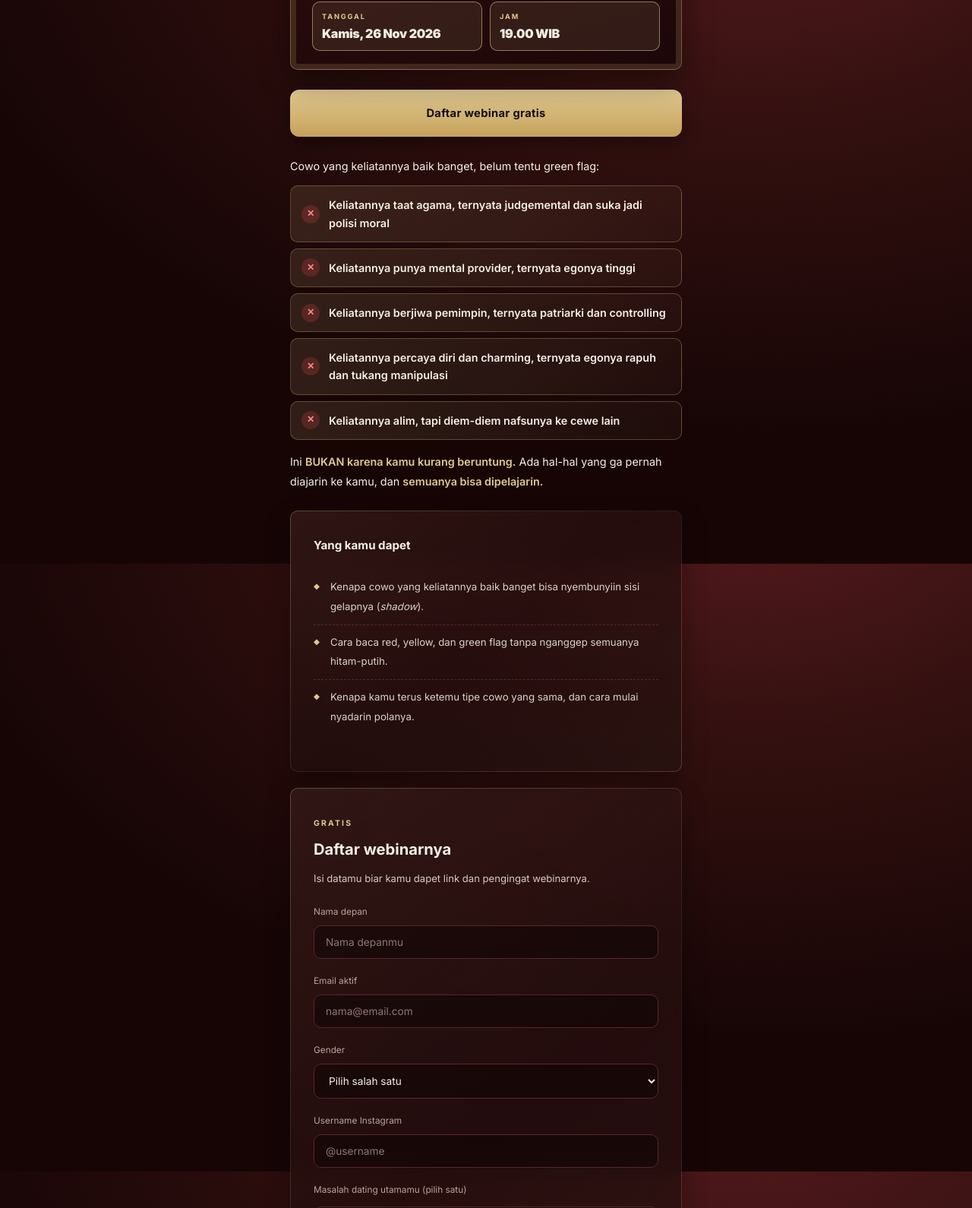
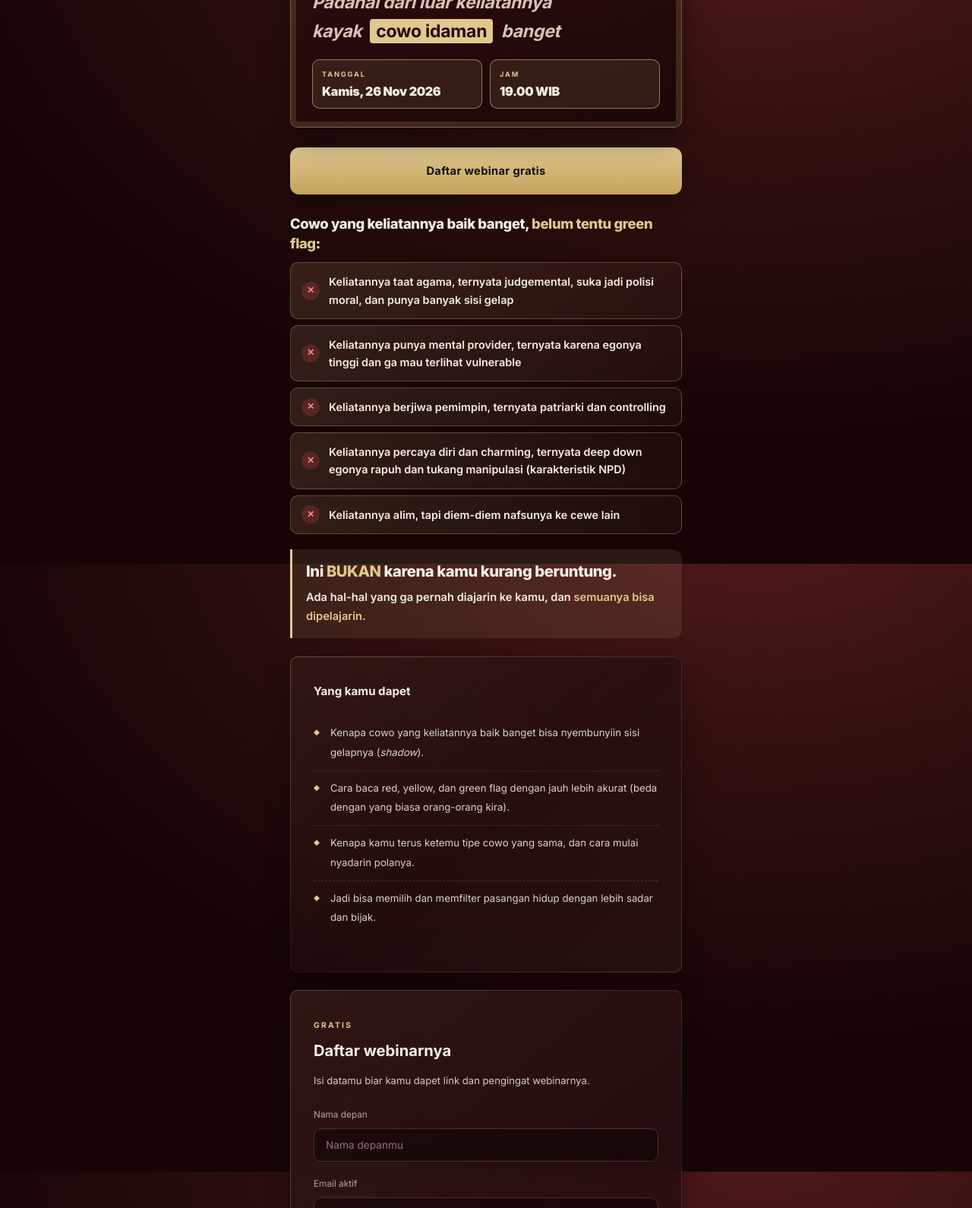
Before and after one commit to nychothesis/love-not-luck, a plain HTML site: page webinar/index.html in a window 1280 px wide. Shown: the part 858-2448 px from the top of the page at 76% size. Drawn offline with Linux system fonts and the light colour scheme.

Commit message:
Webinar LP: kotak/emas/subheadline baru, pain list wording baru, cover lebih tinggi; Worker siap terima 5 tipe cowo maks 2 (belum di-deploy)
Co-Authored-By: Claude Sonnet 5.5 <noreply@anthropic.com>

```diff
--- a/webinar/index.html
+++ b/webinar/index.html
@@ -32,7 +32,7 @@
        duotone marun, badge WEBINAR GRATIS di atas judul. Sengaja beda
        dari poster labirin program berbayar biar ga ketuker pas masuk OTO. */
     .hero-top { position: relative; margin: -30px -28px 18px; }
-    .hero-photo { position: relative; height: 420px; overflow: hidden; -webkit-mask-image: linear-gradient(transparent 30px, #000 60px, #000 70%, transparent); mask-image: linear-gradient(transparent 30px, #000 60px, #000 70%, transparent); }
+    .hero-photo { position: relative; height: 480px; overflow: hidden; -webkit-mask-image: linear-gradient(transparent 30px, #000 60px, #000 84%, transparent); mask-image: linear-gradient(transparent 30px, #000 60px, #000 84%, transparent); }
     .hero-photo .img { position: absolute; inset: 30px 0 0 0; background: url(./img/cover-topeng.webp) 50% 0%/cover; -webkit-mask-image: linear-gradient(to right, transparent 0, #000 7%, #000 84%, transparent 100%); mask-image: linear-gradient(to right, transparent 0, #000 7%, #000 84%, transparent 100%); }
     /* Cover topeng (Nicho 2026-11-20) udah maroon dari sananya, jadi tint duotone lama dimatiin. */
     .hero-photo .tint { display: none; }
@@ -46,11 +46,12 @@
     .lnl-poster .lockup-sub .hl { color: var(--wine-text); }
     .lnl-poster .lockup-tail { display: block; margin-top: 12px; font-size: .52em; font-weight: 600; line-height: 1.3; letter-spacing: -.01em; color: #d8c3b6; }
     .lnl-poster .lockup-long { font-size: clamp(1.75rem, 8vw, 2.35rem); line-height: 1.12; letter-spacing: -.035em; }
-    .lnl-poster .lockup-long .lockup-tail { margin-top: 14px; font-size: .62em; line-height: 1.3; font-weight: 600; }
+    .lnl-poster .lockup-long .lockup-tail { margin-top: 14px; font-size: .68em; line-height: 1.5; font-weight: 700; font-style: italic; }
+    .lnl-poster .lockup-long .lockup-tail .hl { background: var(--wine-text); color: #240a0c; padding: 2px 8px; margin: 0 .22em; border-radius: 4px; font-style: normal; }
     .hero-byline { margin: 0 0 8px; font-size: .8rem; color: #bca59b; }
     @media (max-width: 600px) {
       .hero-top { margin: -22px -22px 16px; }
-      .hero-photo { height: 360px; }
+      .hero-photo { height: 410px; }
       .when { grid-template-columns: 1.55fr 1fr; gap: 8px; }
       .when b { font-size: .98rem; white-space: nowrap; }
       .when div { padding: 10px; }
@@ -61,6 +62,11 @@
     .pain-list li { position: relative; padding: 13px 14px 13px 50px; border: 1px solid rgba(224,200,143,.28); border-radius: 10px; background: linear-gradient(90deg, rgba(224,200,143,.13), rgba(224,200,143,.04)); font-weight: 600; line-height: 1.45; }
     .pain-list li::before { content: "\2715"; position: absolute; left: 14px; top: 50%; transform: translateY(-50%); width: 24px; height: 24px; display: grid; place-items: center; border-radius: 50%; background: rgba(229,72,77,.22); color: #ff8a8d; font-size: .75rem; font-weight: 800; }
     .webinar-intro strong { color: var(--gold-soft); }
+    .webinar-intro .intro-hook { margin: 0 0 4px; font-size: 1.28rem; font-weight: 800; line-height: 1.25; letter-spacing: -.02em; color: var(--text); }
+    .webinar-intro .em { color: var(--gold-soft); }
+    .webinar-intro .reassure { margin: 20px 0 0; padding: 16px 18px; border-left: 3px solid var(--gold-soft); border-radius: 0 12px 12px 0; background: rgba(224,200,143,.1); }
+    .webinar-intro .reassure p { margin: 0; font-size: 1.02rem; line-height: 1.55; font-weight: 600; color: var(--text); }
+    .webinar-intro .reassure .reassure-lead { margin-bottom: 8px; font-size: 1.4rem; font-weight: 800; line-height: 1.2; letter-spacing: -.02em; }
     /* mini-ebook.css nyiapin kolom kedua buat cover ebook; webinar ga punya cover. */
     .form-header { display: block; }
   </style>
@@ -99,22 +105,23 @@
     <a class="btn-primary hero-jump" href="#daftar">Daftar webinar gratis</a>
 
     <section class="webinar-intro" aria-label="Buat siapa webinar ini">
-      <p>Cowo yang keliatannya baik banget, belum tentu green flag:</p>
+      <p class="intro-hook">Cowo yang keliatannya baik banget, <span class="em">belum tentu green flag</span>:</p>
       <ul class="pain-list">
-        <li>Keliatannya taat agama, ternyata judgemental dan suka jadi polisi moral</li>
-        <li>Keliatannya punya mental provider, ternyata egonya tinggi</li>
+        <li>Keliatannya taat agama, ternyata judgemental, suka jadi polisi moral, dan punya banyak sisi gelap</li>
+        <li>Keliatannya punya mental provider, ternyata karena egonya tinggi dan ga mau terlihat vulnerable</li>
         <li>Keliatannya berjiwa pemimpin, ternyata patriarki dan controlling</li>
-        <li>Keliatannya percaya diri dan charming, ternyata egonya rapuh dan tukang manipulasi</li>        <li>Keliatannya alim, tapi diem-diem nafsunya ke cewe lain</li>
+        <li>Keliatannya percaya diri dan charming, ternyata deep down egonya rapuh dan tukang manipulasi (karakteristik NPD)</li>        <li>Keliatannya alim, tapi diem-diem nafsunya ke cewe lain</li>
       </ul>
-      <p>Ini <strong>BUKAN karena kamu kurang beruntung.</strong> Ada hal-hal yang ga pernah diajarin ke kamu, dan <strong>semuanya bisa dipelajarin.</strong></p>
+      <div class="reassure"><p class="reassure-lead">Ini <span class="em">BUKAN</span> karena kamu kurang beruntung.</p><p>Ada hal-hal yang ga pernah diajarin ke kamu, dan <span class="em">semuanya bisa dipelajarin.</span></p></div>
     </section>
 
     <section class="panel stack" aria-labelledby="dapet-title" style="margin-bottom:22px;">
       <h2 id="dapet-title">Yang kamu dapet</h2>
       <ul class="list">
         <li>Kenapa cowo yang keliatannya baik banget bisa nyembunyiin sisi gelapnya (<i>shadow</i>).</li>
-        <li>Cara baca red, yellow, dan green flag tanpa nganggep semuanya hitam-putih.</li>
+        <li>Cara baca red, yellow, dan green flag dengan jauh lebih akurat (beda dengan yang biasa orang-orang kira).</li>
         <li>Kenapa kamu terus ketemu tipe cowo yang sama, dan cara mulai nyadarin polanya.</li>
+        <li>Jadi bisa memilih dan memfilter pasangan hidup dengan lebih sadar dan bijak.</li>
       </ul>
     </section>
 
```
Also changed, not shown: signup-worker/worker.mjs (+13 -3 lines), signup-worker/worker.test.mjs (+35 -1 lines), 1 other file.
